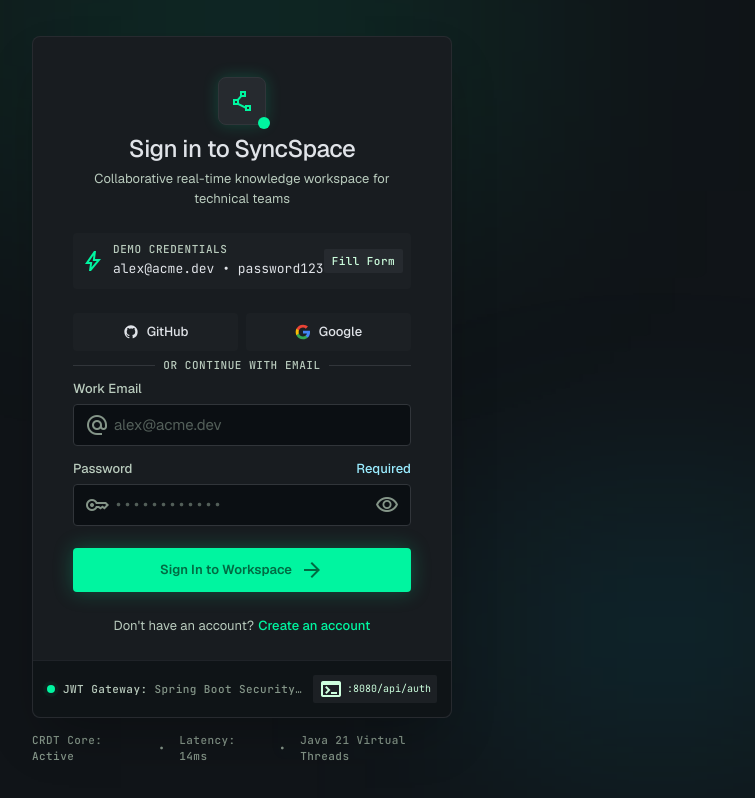
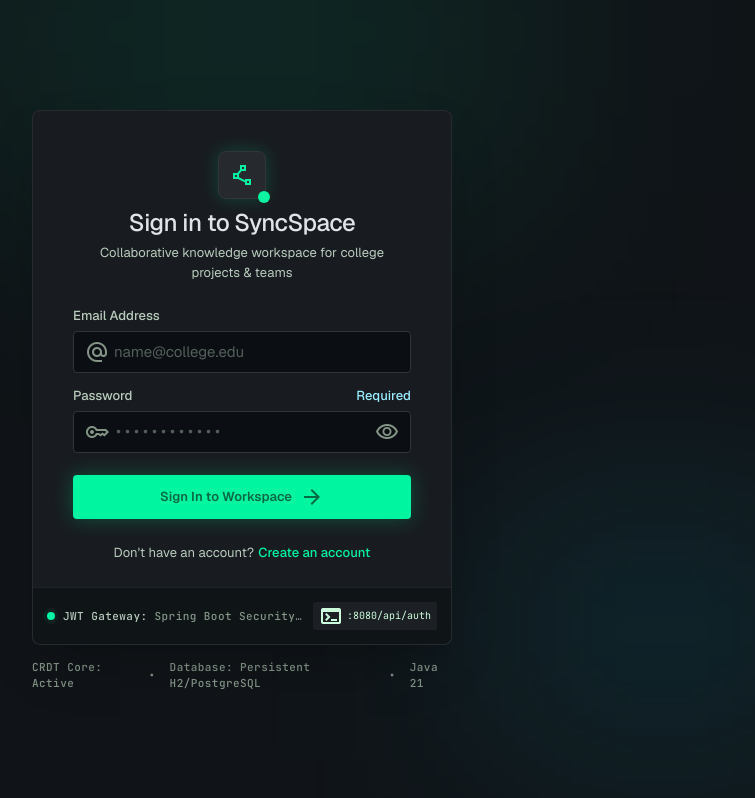
Before and after one commit to himanshu-shakya/SyncSpace, a Next.js app in the folder frontend/: page /login in a window 1280 px wide. Shown: the whole page, without its empty margins (398-1153 px from the left). Built offline with nearby package versions, Linux system fonts and the light colour scheme.

Commit message:
feat(auth-polish): Remove OAuth buttons and demo creds banner, enable clean register-to-login credential persistence, and verify production build

```diff
--- a/frontend/src/app/login/page.tsx
+++ b/frontend/src/app/login/page.tsx
@@ -1,28 +1,42 @@
 'use client';
 
-import React, { useState } from 'react';
+import React, { useState, useEffect, Suspense } from 'react';
 import Link from 'next/link';
-import { useRouter } from 'next/navigation';
+import { useRouter, useSearchParams } from 'next/navigation';
 import { api } from '@/lib/api';
 
-export default function LoginPage() {
+function LoginForm() {
   const router = useRouter();
+  const searchParams = useSearchParams();
   const [email, setEmail] = useState('');
   const [password, setPassword] = useState('');
   const [showPassword, setShowPassword] = useState(false);
   const [error, setError] = useState<string | null>(null);
+  const [successMessage, setSuccessMessage] = useState<string | null>(null);
   const [loading, setLoading] = useState(false);
-  const [oauthLoading, setOauthLoading] = useState(false);
+
+  useEffect(() => {
+    // Check if redirected after registration
+    const isRegistered = searchParams.get('registered');
+    const prefillEmail = searchParams.get('email');
+    if (isRegistered === 'true') {
+      setSuccessMessage('Account created successfully! Please sign in with your password.');
+    }
+    if (prefillEmail) {
+      setEmail(prefillEmail);
+    }
+  }, [searchParams]);
 
   const handleSubmit = async (e: React.FormEvent) => {
     e.preventDefault();
     setError(null);
+    setSuccessMessage(null);
     setLoading(true);
 
     try {
       const response = await api.post('/auth/login', {
         email: email.trim().toLowerCase(),
-        password,
+        password: password,
       });
 
       localStorage.setItem('syncspace_token', response.data.token);
@@ -36,41 +50,7 @@ export default function LoginPage() {
     }
   };
 
-  const handleOAuthSignIn = async (provider: string, mockEmail: string, mockName: string) => {
-    setError(null);
-    setOauthLoading(true);
-
-    try {
-      const response = await api.post('/auth/oauth', {
-        email: mockEmail,
-        fullName: mockName,
-        provider: provider,
-      });
-
-      localStorage.setItem('syncspace_token', response.data.token);
-      localStorage.setItem('syncspace_user', JSON.stringify(response.data));
-      router.push('/dashboard');
-    } catch (err: unknown) {
-      const errorObj = err as { response?: { data?: { error?: string } } };
-      setError(errorObj.response?.data?.error || `${provider} authentication failed.`);
-    } finally {
-      setOauthLoading(false);
-    }
-  };
-
-  const handleFillDemo = () => {
-    setEmail('alex@acme.dev');
-    setPassword('password123');
-  };
-
   return (
-    <main className="w-full min-h-screen bg-surface flex items-center justify-center p-space-md selection:bg-primary-container selection:text-on-primary-container relative overflow-hidden">
-      {/* Ambient Radial Glows */}
-      <div className="absolute -top-32 left-1/2 -translate-x-1/2 w-[540px] h-[320px] bg-primary-container/10 blur-[130px] rounded-full pointer-events-none"></div>
-      <div className="absolute bottom-10 right-10 w-[360px] h-[260px] bg-secondary-container/10 blur-[110px] rounded-full pointer-events-none"></div>
-
-      <div className="flex flex-col w-full items-center justify-center max-w-[420px] z-10">
-        {/* Main Card Component */}
     <div className="w-full bg-surface-container-low border border-surface-container-highest/60 rounded-xl p-space-lg md:p-space-xl shadow-2xl relative">
       {/* Card Top Brand & Identity */}
       <div className="flex flex-col items-center text-center mb-space-lg">
@@ -84,65 +64,17 @@ export default function LoginPage() {
           Sign in to SyncSpace
         </h1>
         <p className="font-body-sm text-body-sm text-on-surface-variant mt-1 max-w-[320px]">
-              Collaborative real-time knowledge workspace for technical teams
+          Collaborative knowledge workspace for college projects &amp; teams
         </p>
       </div>
 
-          {/* Quick Demo Credentials Banner */}
-          <div className="mb-space-lg p-space-sm rounded-lg bg-surface-container flex items-center justify-between transition-colors">
-            <div className="flex items-center gap-space-sm min-w-0">
-              <span className="material-symbols-outlined text-[18px] text-primary-container shrink-0">bolt</span>
-              <div className="flex flex-col min-w-0 text-left">
-                <span className="font-label-mono-sm text-label-mono-sm text-on-surface-variant uppercase tracking-wider">Demo Credentials</span>
-                <span className="font-code-block text-code-block text-on-surface truncate">alex@acme.dev • password123</span>
+      {/* Registration Success Banner */}
+      {successMessage && (
+        <div className="mb-space-md p-space-sm rounded-lg bg-primary-container/20 border border-primary-container/40 text-primary-container flex items-center gap-space-sm text-body-sm font-body-sm font-label-mono-sm">
+          <span className="material-symbols-outlined text-[18px] shrink-0">check_circle</span>
+          <span>{successMessage}</span>
         </div>
-            </div>
-            <button
-              onClick={handleFillDemo}
-              className="shrink-0 px-2 py-1 rounded bg-surface-container-high hover:bg-surface-bright text-primary font-label-mono-sm text-label-mono-sm transition-colors cursor-pointer"
-              type="button"
-            >
-              Fill Form
-            </button>
-          </div>
-
-          {/* Single-Click OAuth Providers */}
-          <div className="grid grid-cols-2 gap-space-sm mb-space-md">
-            <button
-              onClick={() => handleOAuthSignIn('GITHUB', 'github.engineer@college.edu', 'GitHub Engineer')}
-              disabled={oauthLoading}
-              className="group flex items-center justify-center gap-space-sm py-2.5 px-space-md rounded-lg bg-surface-container hover:bg-surface-container-high transition-all text-on-surface font-label-ui text-label-ui disabled:opacity-50"
-              type="button"
-            >
-              <svg className="w-4 h-4 fill-current text-on-surface group-hover:text-primary-container transition-colors" viewBox="0 0 24 24">
-                <path clipRule="evenodd" d="M12 2C6.477 2 2 6.484 2 12.017c0 4.425 2.865 8.18 6.839 9.504.5.092.682-.217.682-.483 0-.237-.008-.868-.013-1.703-2.782.605-3.369-1.343-3.369-1.343-.454-1.158-1.11-1.466-1.11-1.466-.908-.62.069-.608.069-.608 1.003.07 1.53 1.032 1.53 1.032.892 1.53 2.341 1.088 2.91.832.092-.647.35-1.088.636-1.338-2.22-.253-4.555-1.113-4.555-4.951 0-1.093.39-1.988 1.029-2.688-.103-.253-.446-1.272.098-2.65 0 0 .84-.27 2.75 1.026A9.564 9.564 0 0112 6.844c.85.004 1.705.115 2.504.337 1.909-1.296 2.747-1.027 2.747-1.027.546 1.379.202 2.398.1 2.651.64.7 1.028 1.595 1.028 2.688 0 3.848-2.339 4.695-4.566 4.943.359.309.678.92.678 1.855 0 1.338-.012 2.419-.012 2.747 0 .268.18.58.688.482A10.019 10.019 0 0022 12.017C22 6.484 17.522 2 12 2z" fillRule="evenodd"></path>
-              </svg>
-              <span>GitHub</span>
-            </button>
-
-            <button
-              onClick={() => handleOAuthSignIn('GOOGLE', 'student.demo@college.edu', 'Google Demo User')}
-              disabled={oauthLoading}
-              className="group flex items-center justify-center gap-space-sm py-2.5 px-space-md rounded-lg bg-surface-container hover:bg-surface-container-high transition-all text-on-surface font-label-ui text-label-ui disabled:opacity-50"
-              type="button"
-            >
-              <svg className="w-4 h-4" viewBox="0 0 24 24">
-                <path d="M22.56 12.25c0-.78-.07-1.53-.2-2.25H12v4.26h5.92c-.26 1.37-1.04 2.53-2.21 3.31v2.77h3.57c2.08-1.92 3.28-4.74 3.28-8.09z" fill="#4285F4"></path>
-                <path d="M12 23c2.97 0 5.46-.98 7.28-2.66l-3.57-2.77c-.98.66-2.23 1.06-3.71 1.06-2.86 0-5.29-1.93-6.16-4.53H2.18v2.84C3.99 20.53 7.7 23 12 23z" fill="#34A853"></path>
-                <path d="M5.84 14.09c-.22-.66-.35-1.36-.35-2.09s.13-1.43.35-2.09V7.06H2.18C1.43 8.55 1 10.22 1 12s.43 3.45 1.18 4.94l2.85-2.22.81-.63z" fill="#FBBC05"></path>
-                <path d="M12 5.38c1.62 0 3.06.56 4.21 1.64l3.15-3.15C17.45 2.09 14.97 1 12 1 7.7 1 3.99 3.47 2.18 7.06l3.66 2.84c.87-2.6 3.3-4.52 6.16-4.52z" fill="#EA4335"></path>
-              </svg>
-              <span>Google</span>
-            </button>
-          </div>
-
-          {/* Divider */}
-          <div className="relative flex items-center justify-center my-space-md">
-            <div className="w-full h-[1px] bg-surface-container-highest"></div>
-            <span className="absolute bg-surface-container-low px-space-sm font-label-mono-sm text-label-mono-sm text-on-surface-variant uppercase tracking-wider">
-              or continue with email
-            </span>
-          </div>
+      )}
 
       {/* Error Message */}
       {error && (
@@ -157,7 +89,7 @@ export default function LoginPage() {
         {/* Email Input Field */}
         <div className="flex flex-col gap-1.5">
           <label className="font-label-ui text-label-ui text-on-surface-variant" htmlFor="email">
-                Work Email
+            Email Address
           </label>
           <div className="relative flex items-center">
             <span className="material-symbols-outlined absolute left-3 text-[18px] text-outline">alternate_email</span>
@@ -166,7 +98,7 @@ export default function LoginPage() {
               type="email"
               value={email}
               onChange={(e) => setEmail(e.target.value)}
-                  placeholder="alex@acme.dev"
+              placeholder="name@college.edu"
               required
               className="w-full bg-surface-container-lowest text-on-surface font-body-md text-body-md pl-10 pr-3 py-2 rounded-lg border border-surface-container-highest focus:outline-none focus:border-primary-container focus:bg-surface-container-high transition-all placeholder:text-outline/60"
             />
@@ -255,14 +187,32 @@ export default function LoginPage() {
         </div>
       </div>
     </div>
+  );
+}
+
+export default function LoginPage() {
+  return (
+    <main className="w-full min-h-screen bg-surface flex items-center justify-center p-space-md selection:bg-primary-container selection:text-on-primary-container relative overflow-hidden">
+      {/* Ambient Radial Glows */}
+      <div className="absolute -top-32 left-1/2 -translate-x-1/2 w-[540px] h-[320px] bg-primary-container/10 blur-[130px] rounded-full pointer-events-none"></div>
+      <div className="absolute bottom-10 right-10 w-[360px] h-[260px] bg-secondary-container/10 blur-[110px] rounded-full pointer-events-none"></div>
+
+      <div className="flex flex-col w-full items-center justify-center max-w-[420px] z-10">
+        <Suspense fallback={
+          <div className="w-full p-8 rounded-xl bg-surface-container-low flex justify-center">
+            <span className="w-6 h-6 border-2 border-primary-container border-t-transparent rounded-full animate-spin"></span>
+          </div>
+        }>
+          <LoginForm />
+        </Suspense>
 
         {/* Micro Footer System Metrics */}
         <div className="mt-space-md flex items-center gap-space-md font-label-mono-sm text-label-mono-sm text-outline">
           <span className="hover:text-on-surface transition-colors cursor-default">CRDT Core: Active</span>
           <span>•</span>
-          <span className="hover:text-on-surface transition-colors cursor-default">Latency: 14ms</span>
+          <span className="hover:text-on-surface transition-colors cursor-default">Database: Persistent H2/PostgreSQL</span>
           <span>•</span>
-          <span className="hover:text-on-surface transition-colors cursor-default">Java 21 Virtual Threads</span>
+          <span className="hover:text-on-surface transition-colors cursor-default">Java 21</span>
         </div>
       </div>
     </main>
--- a/frontend/src/app/register/page.tsx
+++ b/frontend/src/app/register/page.tsx
@@ -12,8 +12,8 @@ export default function RegisterPage() {
   const [password, setPassword] = useState('');
   const [showPassword, setShowPassword] = useState(false);
   const [error, setError] = useState<string | null>(null);
+  const [success, setSuccess] = useState(false);
   const [loading, setLoading] = useState(false);
-  const [oauthLoading, setOauthLoading] = useState(false);
 
   const handleSubmit = async (e: React.FormEvent) => {
     e.preventDefault();
@@ -21,42 +21,22 @@ export default function RegisterPage() {
     setLoading(true);
 
     try {
-      const response = await api.post('/auth/register', {
+      await api.post('/auth/register', {
         fullName: fullName.trim(),
         email: email.trim().toLowerCase(),
-        password,
+        password: password,
       });
 
-      localStorage.setItem('syncspace_token', response.data.token);
-      localStorage.setItem('syncspace_user', JSON.stringify(response.data));
-      router.push('/dashboard');
+      setSuccess(true);
+      // Seamless redirect to login with prefilled credentials
+      setTimeout(() => {
+        router.push(`/login?registered=true&email=${encodeURIComponent(email.trim().toLowerCase())}`);
+      }, 1000);
     } catch (err: unknown) {
       const errorObj = err as { response?: { data?: { error?: string } } };
-      setError(errorObj.response?.data?.error || 'Registration failed. Email might already exist.');
+      setError(errorObj.response?.data?.error || 'Registration failed. This email may already be registered.');
     } finally {
       setLoading(false);
-    }
-  };
-
-  const handleOAuthSignIn = async (provider: string, mockEmail: string, mockName: string) => {
-    setError(null);
-    setOauthLoading(true);
-
-    try {
-      const response = await api.post('/auth/oauth', {
-        email: mockEmail,
-        fullName: mockName,
-        provider: provider,
-      });
-
-      localStorage.setItem('syncspace_token', response.data.token);
-      localStorage.setItem('syncspace_user', JSON.stringify(response.data));
-      router.push('/dashboard');
-    } catch (err: unknown) {
-      const errorObj = err as { response?: { data?: { error?: string } } };
-      setError(errorObj.response?.data?.error || `${provider} authentication failed.`);
-    } finally {
-      setOauthLoading(false);
     }
   };
 
@@ -81,47 +61,17 @@ export default function RegisterPage() {
               Create your Workspace account
             </h1>
             <p className="font-body-sm text-body-sm text-on-surface-variant mt-1 max-w-[320px]">
-              Spin up an instant knowledge space with real-time sync
+              Join your college knowledge space with real-time sync
             </p>
           </div>
 
-          {/* Single-Click OAuth Providers */}
-          <div className="grid grid-cols-2 gap-space-sm mb-space-md">
-            <button
-              onClick={() => handleOAuthSignIn('GITHUB', 'github.engineer@college.edu', 'GitHub Engineer')}
-              disabled={oauthLoading}
-              className="group flex items-center justify-center gap-space-sm py-2.5 px-space-md rounded-lg bg-surface-container hover:bg-surface-container-high transition-all text-on-surface font-label-ui text-label-ui disabled:opacity-50"
-              type="button"
-            >
-              <svg className="w-4 h-4 fill-current text-on-surface group-hover:text-primary-container transition-colors" viewBox="0 0 24 24">
-                <path clipRule="evenodd" d="M12 2C6.477 2 2 6.484 2 12.017c0 4.425 2.865 8.18 6.839 9.504.5.092.682-.217.682-.483 0-.237-.008-.868-.013-1.703-2.782.605-3.369-1.343-3.369-1.343-.454-1.158-1.11-1.466-1.11-1.466-.908-.62.069-.608.069-.608 1.003.07 1.53 1.032 1.53 1.032.892 1.53 2.341 1.088 2.91.832.092-.647.35-1.088.636-1.338-2.22-.253-4.555-1.113-4.555-4.951 0-1.093.39-1.988 1.029-2.688-.103-.253-.446-1.272.098-2.65 0 0 .84-.27 2.75 1.026A9.564 9.564 0 0112 6.844c.85.004 1.705.115 2.504.337 1.909-1.296 2.747-1.027 2.747-1.027.546 1.379.202 2.398.1 2.651.64.7 1.028 1.595 1.028 2.688 0 3.848-2.339 4.695-4.566 4.943.359.309.678.92.678 1.855 0 1.338-.012 2.419-.012 2.747 0 .268.18.58.688.482A10.019 10.019 0 0022 12.017C22 6.484 17.522 2 12 2z" fillRule="evenodd"></path>
-              </svg>
-              <span>GitHub</span>
-            </button>
-
-            <button
-              onClick={() => handleOAuthSignIn('GOOGLE', 'student.demo@college.edu', 'Google Demo User')}
-              disabled={oauthLoading}
-              className="group flex items-center justify-center gap-space-sm py-2.5 px-space-md rounded-lg bg-surface-container hover:bg-surface-container-high transition-all text-on-surface font-label-ui text-label-ui disabled:opacity-50"
-              type="button"
-            >
-              <svg className="w-4 h-4" viewBox="0 0 24 24">
-                <path d="M22.56 12.25c0-.78-.07-1.53-.2-2.25H12v4.26h5.92c-.26 1.37-1.04 2.53-2.21 3.31v2.77h3.57c2.08-1.92 3.28-4.74 3.28-8.09z" fill="#4285F4"></path>
-                <path d="M12 23c2.97 0 5.46-.98 7.28-2.66l-3.57-2.77c-.98.66-2.23 1.06-3.71 1.06-2.86 0-5.29-1.93-6.16-4.53H2.18v2.84C3.99 20.53 7.7 23 12 23z" fill="#34A853"></path>
-                <path d="M5.84 14.09c-.22-.66-.35-1.36-.35-2.09s.13-1.43.35-2.09V7.06H2.18C1.43 8.55 1 10.22 1 12s.43 3.45 1.18 4.94l2.85-2.22.81-.63z" fill="#FBBC05"></path>
-                <path d="M12 5.38c1.62 0 3.06.56 4.21 1.64l3.15-3.15C17.45 2.09 14.97 1 12 1 7.7 1 3.99 3.47 2.18 7.06l3.66 2.84c.87-2.6 3.3-4.52 6.16-4.52z" fill="#EA4335"></path>
-              </svg>
-              <span>Google</span>
-            </button>
-          </div>
-
-          {/* Divider */}
-          <div className="relative flex items-center justify-center my-space-md">
-            <div className="w-full h-[1px] bg-surface-container-highest"></div>
-            <span className="absolute bg-surface-container-low px-space-sm font-label-mono-sm text-label-mono-sm text-on-surface-variant uppercase tracking-wider">
-              or continue with email
-            </span>
-          </div>
+          {/* Success Banner */}
+          {success && (
+            <div className="mb-space-md p-space-sm rounded-lg bg-primary-container/20 border border-primary-container/40 text-primary-container flex items-center gap-space-sm text-body-sm font-body-sm font-label-mono-sm">
+              <span className="material-symbols-outlined text-[18px] shrink-0">check_circle</span>
+              <span>Account created successfully! Redirecting to login...</span>
+            </div>
+          )}
 
           {/* Error Message */}
           {error && (
@@ -145,7 +95,7 @@ export default function RegisterPage() {
                   type="text"
                   value={fullName}
                   onChange={(e) => setFullName(e.target.value)}
-                  placeholder="Alex Sterling"
+                  placeholder="e.g. Alex Sterling"
                   required
                   className="w-full bg-surface-container-lowest text-on-surface font-body-md text-body-md pl-10 pr-3 py-2 rounded-lg border border-surface-container-highest focus:outline-none focus:border-primary-container focus:bg-surface-container-high transition-all placeholder:text-outline/60"
                 />
@@ -155,7 +105,7 @@ export default function RegisterPage() {
             {/* Email Input Field */}
             <div className="flex flex-col gap-1.5">
               <label className="font-label-ui text-label-ui text-on-surface-variant" htmlFor="email">
-                Work Email
+                Email Address
               </label>
               <div className="relative flex items-center">
                 <span className="material-symbols-outlined absolute left-3 text-[18px] text-outline">alternate_email</span>
@@ -164,7 +114,7 @@ export default function RegisterPage() {
                   type="email"
                   value={email}
                   onChange={(e) => setEmail(e.target.value)}
-                  placeholder="alex@acme.dev"
+                  placeholder="name@college.edu"
                   required
                   className="w-full bg-surface-container-lowest text-on-surface font-body-md text-body-md pl-10 pr-3 py-2 rounded-lg border border-surface-container-highest focus:outline-none focus:border-primary-container focus:bg-surface-container-high transition-all placeholder:text-outline/60"
                 />
@@ -209,7 +159,7 @@ export default function RegisterPage() {
             {/* High-Contrast Kinetic Emerald CTA Button */}
             <button
               type="submit"
-              disabled={loading}
+              disabled={loading || success}
               className="mt-space-sm w-full py-2.5 px-space-md rounded-lg bg-primary-container hover:bg-secondary-container text-on-primary-container font-label-ui text-label-ui font-semibold flex items-center justify-center gap-space-sm transition-all duration-200 shadow-[0_0_20px_rgba(0,245,160,0.25)] hover:shadow-[0_0_25px_rgba(0,215,244,0.4)] cursor-pointer active:scale-[0.99] disabled:opacity-50"
             >
               {loading ? (
@@ -219,7 +169,7 @@ export default function RegisterPage() {
                 </>
               ) : (
                 <>
-                  <span>Create Workspace Account</span>
+                  <span>Create Account</span>
                   <span className="material-symbols-outlined text-[18px]">arrow_forward</span>
                 </>
               )}
@@ -259,9 +209,9 @@ export default function RegisterPage() {
         <div className="mt-space-md flex items-center gap-space-md font-label-mono-sm text-label-mono-sm text-outline">
           <span className="hover:text-on-surface transition-colors cursor-default">CRDT Core: Active</span>
           <span>•</span>
-          <span className="hover:text-on-surface transition-colors cursor-default">Latency: 14ms</span>
+          <span className="hover:text-on-surface transition-colors cursor-default">Database: Persistent H2/PostgreSQL</span>
           <span>•</span>
-          <span className="hover:text-on-surface transition-colors cursor-default">Java 21 Virtual Threads</span>
+          <span className="hover:text-on-surface transition-colors cursor-default">Java 21</span>
         </div>
       </div>
     </main>
--- a/frontend/src/components/layout/AppSidebar.tsx
+++ b/frontend/src/components/layout/AppSidebar.tsx
@@ -45,7 +45,7 @@ export default function AppSidebar({
   useEffect(() => {
     // Close mobile sidebar on navigation
     if (onCloseMobile) onCloseMobile();
-  }, [pathname]);
+  }, [pathname, onCloseMobile]);
 
   useEffect(() => {
     // Global shortcut for Command Palette (⌘K or Ctrl+K)
```
Also changed, not shown: frontend/src/app/settings/page.tsx (+11 -13 lines), frontend/src/components/CommandPalette.tsx (line endings or trailing spaces), frontend/src/components/layout/SidebarContext.tsx (line endings or trailing spaces), 1 other file (tests, documents, lock files or other folders). Lines whose indentation alone changed are shown as unchanged.
